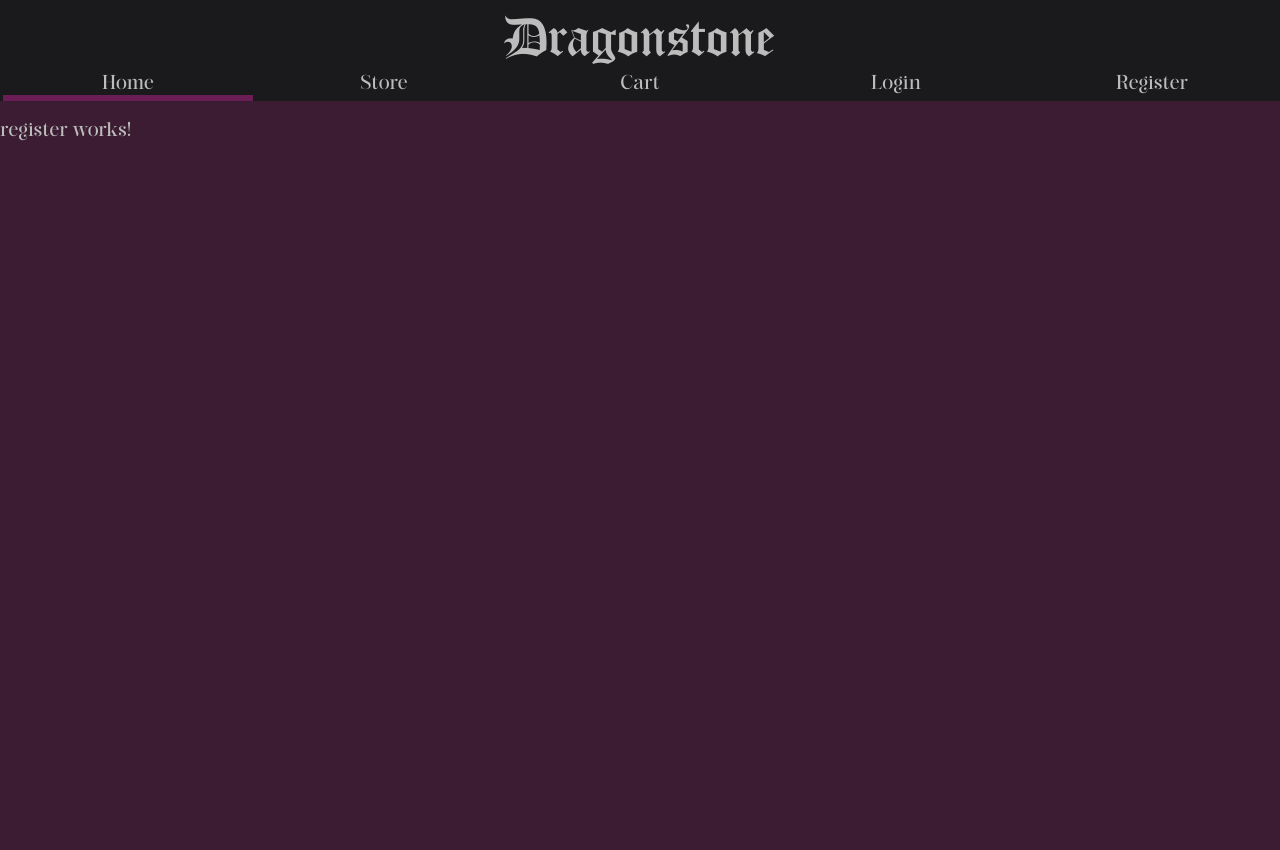
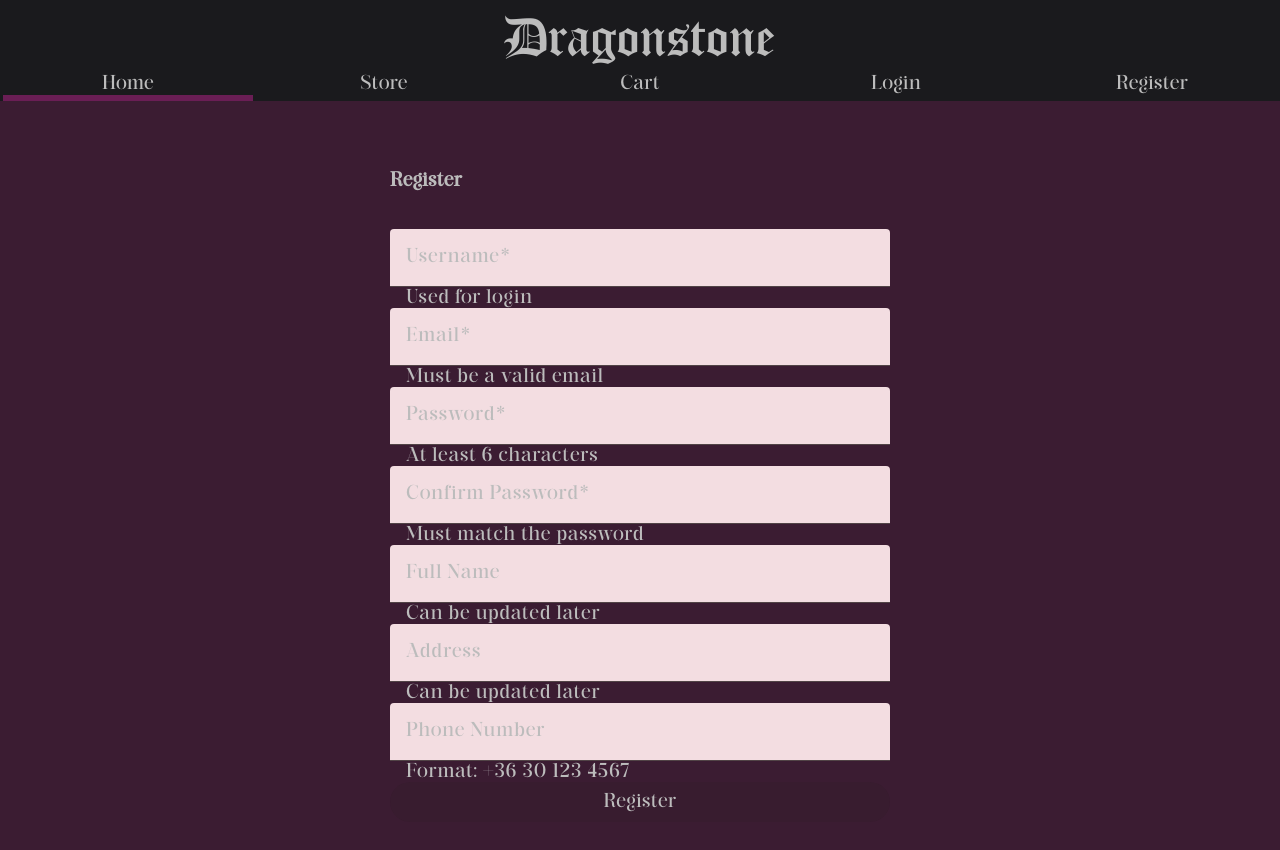
Before and after one commit to DeeAyDan/webkeret-dragonstone, an Angular app: page /register in a window 1280 px wide. Shown: the top 850 px of the page. Before the commit the page ends 800 px from the top, so only its background shows below. Built offline with nearby package versions, Linux system fonts and the light colour scheme.

Commit message:
Register Created

```diff
--- a/src/app/pages/register/register.component.html
+++ b/src/app/pages/register/register.component.html
@@ -1 +1,51 @@
-<p>register works!</p>
+<div class="register-container">
+  <h2>Register</h2>
+  <form [formGroup]="registerForm" (ngSubmit)="onSubmit()">
+
+    <mat-form-field appearance="fill" class="full-width">
+      <mat-label>Username</mat-label>
+      <input matInput formControlName="username" placeholder="Unique username" required />
+      <mat-hint>Used for login</mat-hint>
+    </mat-form-field>
+
+    <mat-form-field appearance="fill" class="full-width">
+      <mat-label>Email</mat-label>
+      <input matInput type="email" formControlName="email" placeholder="you@example.com" required />
+      <mat-hint>Must be a valid email</mat-hint>
+    </mat-form-field>
+
+    <mat-form-field appearance="fill" class="full-width">
+      <mat-label>Password</mat-label>
+      <input matInput type="password" formControlName="password" placeholder="Password" required />
+      <mat-hint>At least 6 characters</mat-hint>
+    </mat-form-field>
+
+    <mat-form-field appearance="fill" class="full-width">
+      <mat-label>Confirm Password</mat-label>
+      <input matInput type="password" formControlName="confirmPassword" placeholder="Repeat password" required />
+      <mat-hint>Must match the password</mat-hint>
+    </mat-form-field>
+
+    <mat-form-field appearance="fill" class="full-width">
+      <mat-label>Full Name</mat-label>
+      <input matInput formControlName="name" placeholder="Optional full name" />
+      <mat-hint>Can be updated later</mat-hint>
+    </mat-form-field>
+
+    <mat-form-field appearance="fill" class="full-width">
+      <mat-label>Address</mat-label>
+      <input matInput formControlName="address" placeholder="Optional address" />
+      <mat-hint>Can be updated later</mat-hint>
+    </mat-form-field>
+
+    <mat-form-field appearance="fill" class="full-width">
+      <mat-label>Phone Number</mat-label>
+      <input matInput formControlName="phoneNumber" placeholder="Optional phone number" />
+      <mat-hint>Format: +36 30 123 4567</mat-hint>
+    </mat-form-field>
+
+    <button mat-raised-button color="primary" class="full-width" type="submit" [disabled]="registerForm.invalid">
+      Register
+    </button>
+  </form>
+</div>
--- a/src/app/pages/register/register.component.scss
+++ b/src/app/pages/register/register.component.scss
@@ -0,0 +1,11 @@
+.register-container {
+    max-width: 500px;
+    margin: 3rem auto;
+    display: flex;
+    flex-direction: column;
+    gap: 1.2rem;
+  }
+
+  .full-width {
+    width: 100%;
+  }
--- a/src/app/pages/register/register.component.ts
+++ b/src/app/pages/register/register.component.ts
@@ -1,11 +1,43 @@
 import { Component } from '@angular/core';
+import { FormBuilder, FormGroup, Validators } from '@angular/forms';
+import { MatFormFieldModule } from '@angular/material/form-field';
+import { MatInputModule } from '@angular/material/input';
+import { MatButtonModule } from '@angular/material/button';
+import { ReactiveFormsModule } from '@angular/forms';
 
 @Component({
   selector: 'app-register',
-  imports: [],
+  standalone: true,
+  imports: [MatFormFieldModule, MatInputModule, MatButtonModule, ReactiveFormsModule],
   templateUrl: './register.component.html',
   styleUrl: './register.component.scss'
 })
 export class RegisterComponent {
+  registerForm: FormGroup;
+
+  constructor(private fb: FormBuilder) {
+    this.registerForm = this.fb.group({
+      username: ['', Validators.required],
+      email: ['', [Validators.required, Validators.email]],
+      password: ['', [Validators.required, Validators.minLength(6)]],
+      confirmPassword: ['', Validators.required],
+      name: [''],
+      address: [''],
+      phoneNumber: ['']
+    });
+  }
+
+  onSubmit() {
+    const { password, confirmPassword } = this.registerForm.value;
+    if (password !== confirmPassword) {
+      alert("Passwords do not match.");
+      return;
+    }
+
+    if (this.registerForm.valid) {
+      console.log('Registration data:', this.registerForm.value);
+      // send to backend here
+    }
+  }
 
 }
```
